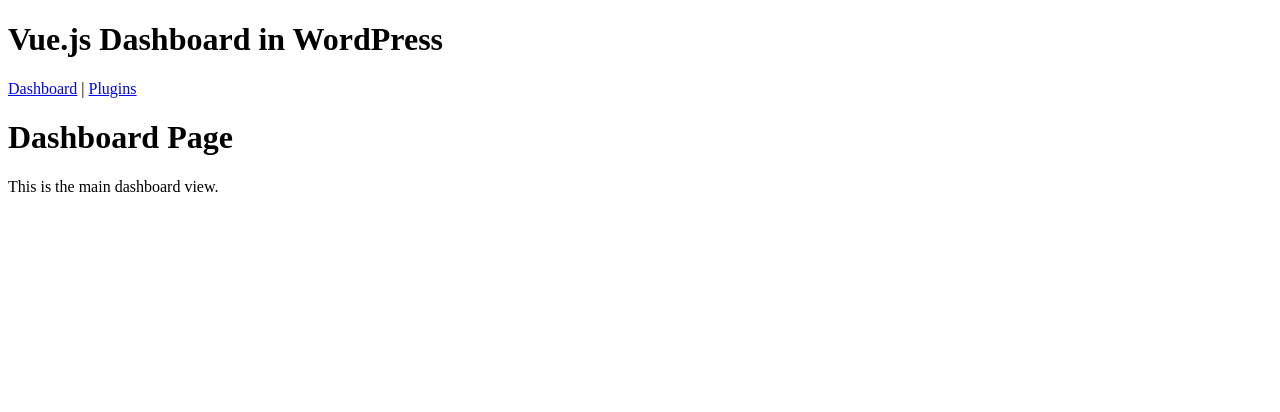
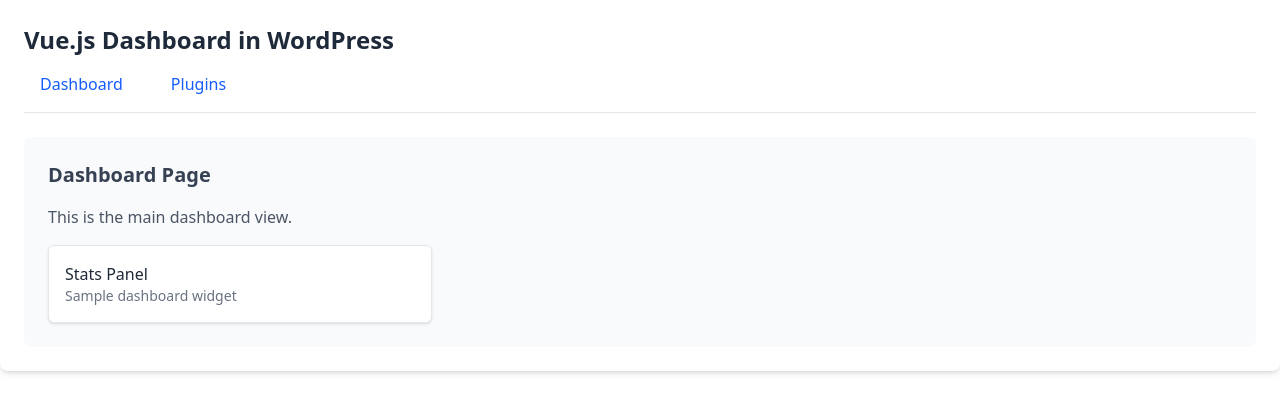
Before and after one commit to alordiel/wp-activity-and-history-log, a Vue app in the folder assets/: page /#/dashboards in a window 1280 px wide. Shown: the top 412 px of the page. Built offline with nearby package versions, Linux system fonts and the light colour scheme.

Commit message:
making the taiwind css working

```diff
--- a/assets/package.json
+++ b/assets/package.json
@@ -9,11 +9,15 @@
     "preview": "vite preview"
   },
   "dependencies": {
+    "@tailwindcss/vite": "^4.0.12",
     "vue": "^3.5.13",
     "vue-router": "^4.5.0"
   },
   "devDependencies": {
     "@vitejs/plugin-vue": "^5.2.1",
+    "autoprefixer": "^10.4.20",
+    "postcss": "^8.5.3",
+    "tailwindcss": "^4.0.12",
     "vite": "^6.2.0"
   }
 }
--- a/assets/src/App.vue
+++ b/assets/src/App.vue
@@ -2,11 +2,15 @@
 import HelloWorld from './components/HelloWorld.vue'
 </script>
 <template>
-  <div class="wp-vue-app">
-    <h1>Vue.js Dashboard in WordPress</h1>
-    <nav>
-      <router-link to="/dashboards">Dashboard</router-link> |
-      <router-link to="/dashboards/plugins">Plugins</router-link>
+  <div class="wp-vue-app bg-white p-6 rounded-lg shadow-md">
+    <h1 class="text-2xl font-bold text-gray-800 mb-4">Vue.js Dashboard in WordPress</h1>
+    <nav class="mb-6 pb-4 border-b border-gray-200">
+      <router-link
+        class="mr-4 py-2 px-4 text-blue-600 hover:bg-blue-100 rounded-md"
+        to="/dashboards">Dashboard</router-link>
+      <router-link
+        class="py-2 px-4 text-blue-600 hover:bg-blue-100 rounded-md"
+        to="/dashboards/plugins">Plugins</router-link>
     </nav>
     <router-view></router-view>
   </div>
--- a/assets/src/assets/style.css
+++ b/assets/src/assets/tailwind.css
@@ -1,6 +1,7 @@
-/**
- * WP Activity Tracker custom styles
- */
+@import "tailwindcss";
+@tailwind base;
+@tailwind components;
+@tailwind utilities;
 
 /* Hide elements until Vue is loaded */
 [v-cloak] {
--- a/assets/src/main.js
+++ b/assets/src/main.js
@@ -3,7 +3,7 @@
 import App from './App.vue';
 import Dashboard from './views/Dashboard.vue';
 import Plugins from './views/Plugins.vue';
-
+import './assets/tailwind.css'; // Import Tailwind CSS
 // Create routes
 const routes = [
   { path: '/', redirect: '/dashboards' },
--- a/assets/src/views/Dashboard.vue
+++ b/assets/src/views/Dashboard.vue
@@ -3,9 +3,16 @@
 </script>
 
 <template>
-  <div>
-    <h1>Dashboard Page</h1>
-    <p>This is the main dashboard view.</p>
+  <div class="bg-gray-50 p-6 rounded-lg">
+    <h1 class="text-xl font-semibold text-gray-700 mb-4">Dashboard Page</h1>
+    <p class="text-gray-600">This is the main dashboard view.</p>
+    <div class="mt-4 grid grid-cols-1 md:grid-cols-3 gap-4">
+      <div class="bg-white p-4 rounded-md shadow-sm border border-gray-200">
+        <h3 class="font-medium text-gray-800">Stats Panel</h3>
+        <p class="text-sm text-gray-500">Sample dashboard widget</p>
+      </div>
+      <!-- More panels -->
+    </div>
   </div>
 </template>
 
--- /dev/null
+++ b/assets/tailwind.config.js
@@ -0,0 +1,11 @@
+/** @type {import('tailwindcss').Config} */
+export default {
+  content: [
+    "./index.html",
+    "./src/**/*.{vue,js,ts,jsx,tsx}",
+  ],
+  theme: {
+    extend: {},
+  },
+  plugins: [],
+}
--- a/assets/vite.config.js
+++ b/assets/vite.config.js
@@ -1,9 +1,13 @@
 import { defineConfig } from 'vite';
 import vue from '@vitejs/plugin-vue';
+import tailwindcss from '@tailwindcss/vite';
 
 // https://vite.dev/config/
 export default defineConfig({
-  plugins: [vue()],
+  plugins: [
+      vue(),
+      tailwindcss(),
+  ],
   build: {
     // Generate assets with hashes in filenames
     assetsDir: '',
@@ -16,7 +20,8 @@
         chunkFileNames: 'wp-vue-[name].js',
         assetFileNames: 'wp-vue-[name].[ext]'
       }
-    }
+    },
+    cssCodeSplit: true
   },
   // Base path for assets - this can be adjusted based on your setup
   base: './'
```
Also changed, not shown: 1 other file (tests, documents, lock files or other folders).
